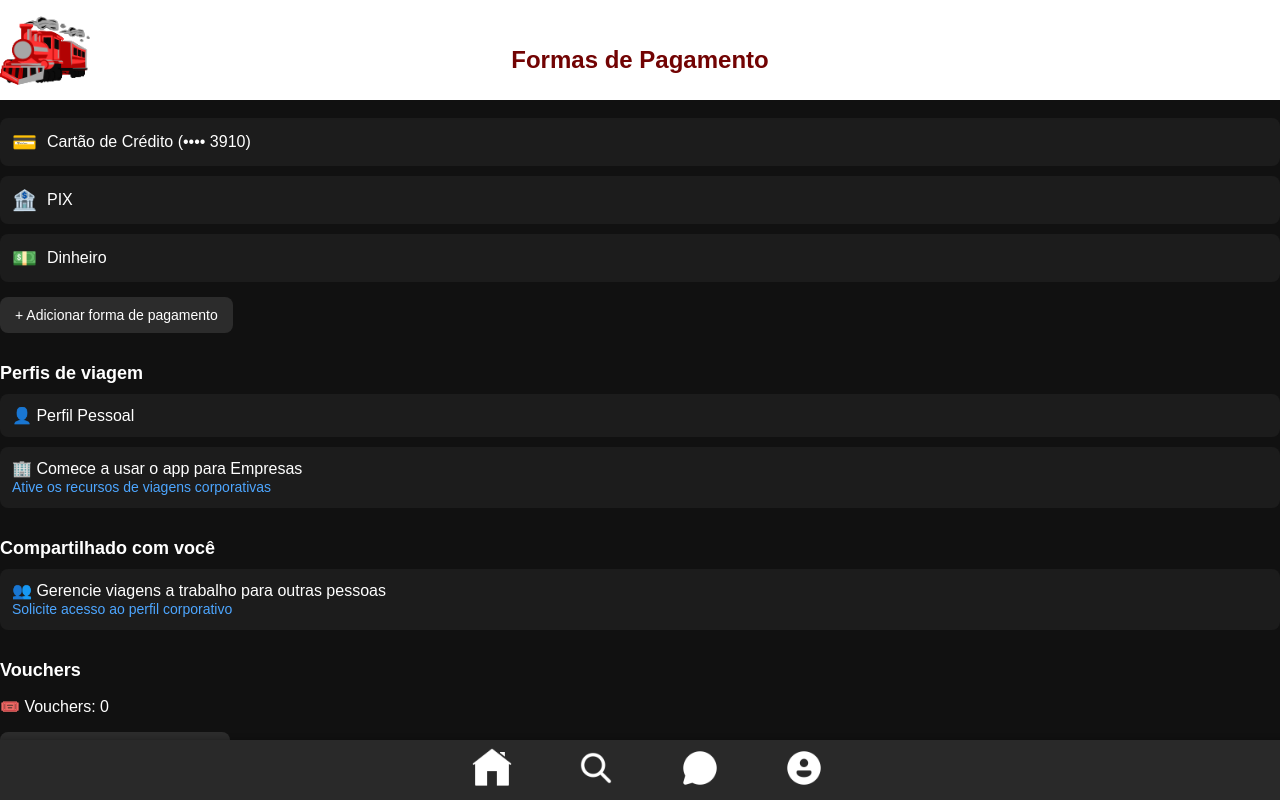
After one commit to hemkdev/SA-Tremzz, a PHP site: page /html/tela14.html in a window 1280 px wide. The commit adds this page. Run offline with PHP 8.4, Linux system fonts and the light colour scheme.

Commit message:
tela-formaPagamento

```diff
--- a/css/tela13.css
+++ b/css/tela13.css
@@ -94,7 +94,7 @@ footer.rodape {
     margin: 5% auto;
     border: 1px solid;
     border-radius: 40px;
-    max-width: 90%;
+    max-width: 80%;
     color: whitesmoke;
     align-items: center;
 
--- /dev/null
+++ b/css/tela14.css
@@ -0,0 +1,132 @@
+body {
+    font-family: Arial, sans-serif;
+    background-color: #111;
+    color: white;
+    margin: 0;
+    padding: 0;
+  }
+
+  .container {
+    padding: 20px;
+    max-width: 500px;
+    margin: auto;
+  }
+
+  header h1 {
+    font-size: 24px;
+    margin-bottom: 20px;
+    text-align: center;
+  }
+
+  section {
+    margin-bottom: 30px;
+  }
+
+  h2 {
+    font-size: 18px;
+    margin-bottom: 10px;
+    color: #ffffff;
+  }
+
+  .formas-lista {
+    list-style: none;
+    padding: 0;
+    margin: 0 0 15px 0;
+  }
+
+  .formas-lista li {
+    background-color: #1c1c1c;
+    padding: 12px;
+    border-radius: 8px;
+    margin-bottom: 10px;
+    display: flex;
+    align-items: center;
+    gap: 10px;
+  }
+
+  .icone {
+    font-size: 20px;
+  }
+
+  .adicionar-btn {
+    background-color: #2c2c2c;
+    color: #ffffff;
+    border: none;
+    padding: 10px 15px;
+    border-radius: 8px;
+    cursor: pointer;
+    font-size: 14px;
+  }
+
+  .perfil-item, .empresa {
+    background-color: #1c1c1c;
+    padding: 12px;
+    border-radius: 8px;
+    margin-bottom: 10px;
+  }
+
+  a {
+    color: #4da6ff;
+    text-decoration: none;
+    font-size: 14px;
+  }
+
+  a:hover {
+    text-decoration: underline;
+  }
+
+  .top {
+    justify-content: center;
+    display: flex;
+    text-align: center;
+    background-color: #ffffff;
+    height: 100px;
+
+    h1 {
+        padding: 30px 10px 10px;
+        color: #720303;
+    }
+
+    img {
+        height: 90px;
+        width: 90px;
+        position: absolute;
+        left: 0;
+        top: 5px;
+    }
+}
+
+.rodape {
+    background-color: rgb(41, 41, 41);
+    text-align: center;
+    position: fixed;
+    bottom: 0;
+    width: 100%;
+    box-shadow: 0 -2px 5px rgba(0, 0, 0, 0.2);
+    color: rgb(0, 0, 0);
+    padding: 8px;
+}
+
+
+.rodape button {
+    background-color: rgb(41, 41, 41);
+}
+
+.rodape img {
+    max-width: 40px;
+}
+
+footer img {
+    margin-left: 30px;
+    margin-right: 30px;
+    justify-content: center;
+}
+
+
+footer.rodape {
+    width: 100%;
+}
+
+footer a {
+    text-decoration: none;
+}
--- /dev/null
+++ b/html/tela14.html
@@ -0,0 +1,75 @@
+<!DOCTYPE html>
+<html lang="en">
+
+<head>
+    <meta charset="UTF-8">
+    <meta name="viewport" content="width=device-width, initial-scale=1.0">
+    <title> Formas de Pagamento - TREMzz</title>
+    <link rel="stylesheet" href="../css/tela14.css">
+    <link rel="shortcut icon" href="../img/tremlogo.png">
+    <!-- fonte -->
+    <link rel="preconnect" href="https://fonts.googleapis.com">
+    <link rel="preconnect" href="https://fonts.gstatic.com" crossorigin>
+    <link href="https://fonts.googleapis.com/css2?family=Poppins:ital,wght@0,100;0,200;0,300;0,400;0,500;0,600;0,700;0,800;0,900;1,100;1,200;
+    1,300;1,400;1,500;1,600;1,700;1,800;1,900&display=swap" rel="stylesheet">
+    <!-- fim fonte -->
+</head>
+
+<body>
+    <header>
+        <div class="top">
+            <img src="../img/tremlogo.png">
+            <h1> Formas de Pagamento </h1>
+        </div>
+    </header>
+
+    <section class="pagamento">
+      <br>
+      <ul class="formas-lista">
+        <li><span class="icone">💳</span> Cartão de Crédito (•••• 3910)</li>
+        <li><span class="icone">🏦</span> PIX</li>
+        <li><span class="icone">💵</span> Dinheiro</li>
+      </ul>
+      <button class="adicionar-btn">+ Adicionar forma de pagamento</button>
+    </section>
+
+    <section class="perfil">
+      <h2>Perfis de viagem</h2>
+      <div class="perfil-item">👤 Perfil Pessoal</div>
+      <div class="empresa">
+        🏢 Comece a usar o app para Empresas <br />
+        <a href="#">Ative os recursos de viagens corporativas</a>
+      </div>
+    </section>
+
+    <section class="compartilhado">
+      <h2>Compartilhado com você</h2>
+      <div class="empresa">
+        👥 Gerencie viagens a trabalho para outras pessoas <br />
+        <a href="#">Solicite acesso ao perfil corporativo</a>
+      </div>
+    </section>
+
+    <section class="vouchers">
+      <h2>Vouchers</h2>
+      <p>🎟️ Vouchers: 0</p>
+      <button class="adicionar-btn">+ Adicionar o código do voucher</button>
+    </section>
+  </div>
+</body>
+<footer class="rodape">
+    <a href="tela8.html">
+        <img src="../img/casa.png">
+
+    <a href="tela6.html">
+        <img src="../img/lupa.png">
+
+    <a href="tela11.html">
+        <img src="../img/chat.png">
+
+    <a href="tela9.html">
+        <img src="../img/perfil.png">
+</footer>
+
+
+</html>
--- a/html/tela9.html
+++ b/html/tela9.html
@@ -28,11 +28,11 @@
                     <h3>Perfil</h3>
                 </a>
                 <br>
-                <a href="tela11.html">
+                <a href="tela13.html">
                     <h3> Ultimas Atividades </h3>
                 </a>
                 <br>
-                <a href="tela11.html">
+                <a href="tela14.html">
                     <h3> Pagamentos </h3>
                 </a>
                 <br>
```
Also changed, not shown: html/tela13.html (+0 -28 lines).
